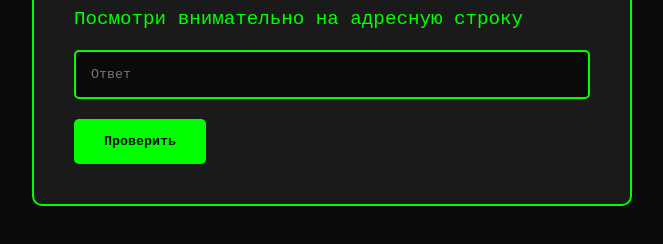
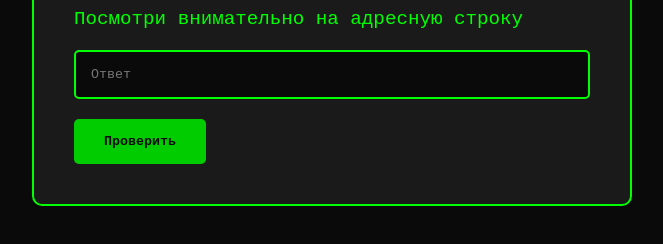
Before and after one commit to vipegame9-coder/ny-quest-2027, a plain HTML site: page chapter2b.html in a window 1280 px wide. In both pictures the pointer is over the button "Проверить". Shown: the part 348-592 px from the top of the page, without its empty margins (308-971 px from the left). Drawn offline with Linux system fonts and the light colour scheme.

Commit message:
Update chapter2b.html

```diff
--- a/chapter2b.html
+++ b/chapter2b.html
@@ -47,6 +47,7 @@
             font-weight: bold;
             font-family: 'Courier New', monospace;
         }
+        button:hover { background: #00cc00; }
         .error { color: #ff0000; margin-top: 10px; display: none; }
     </style>
 </head>
```
